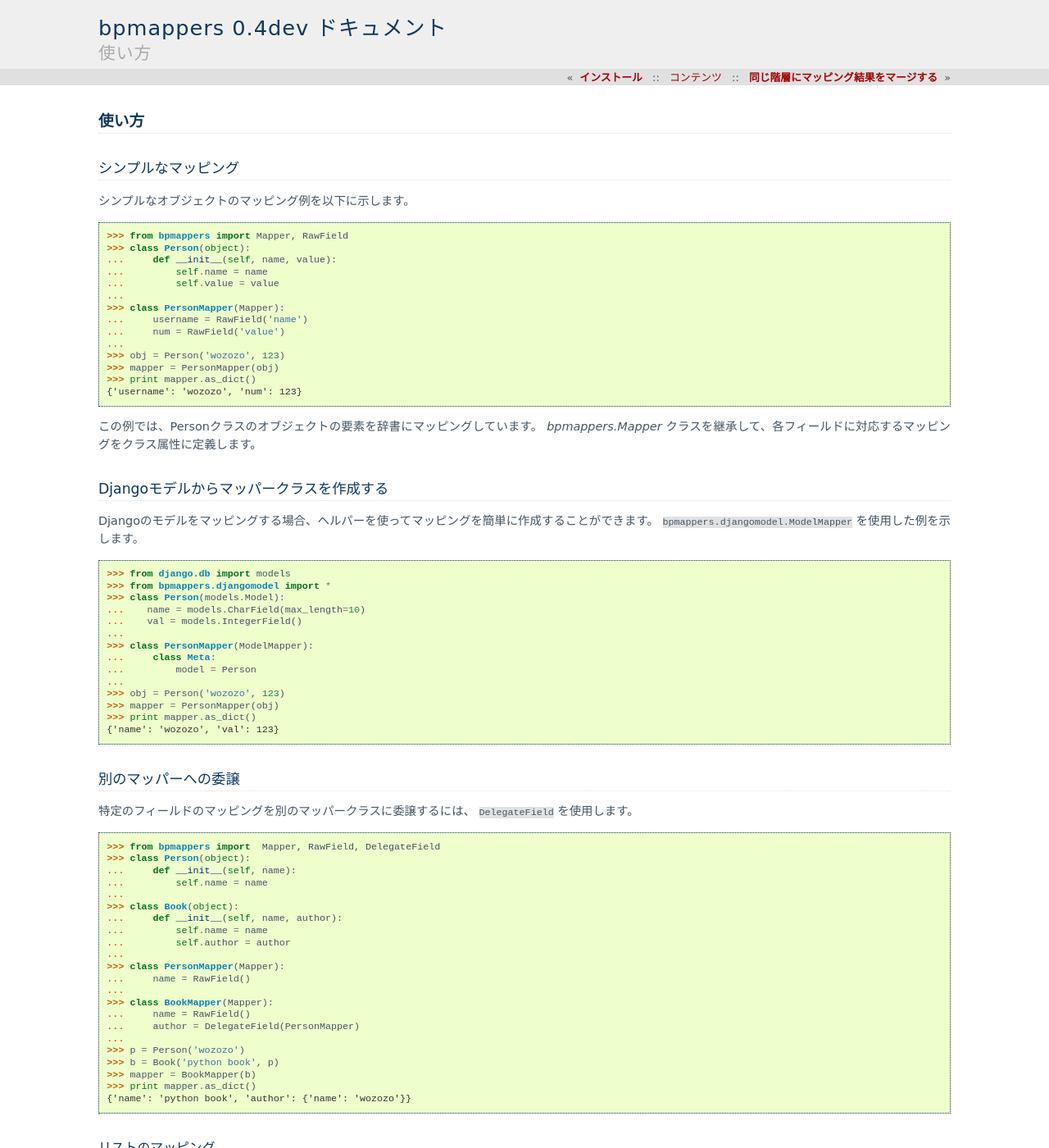
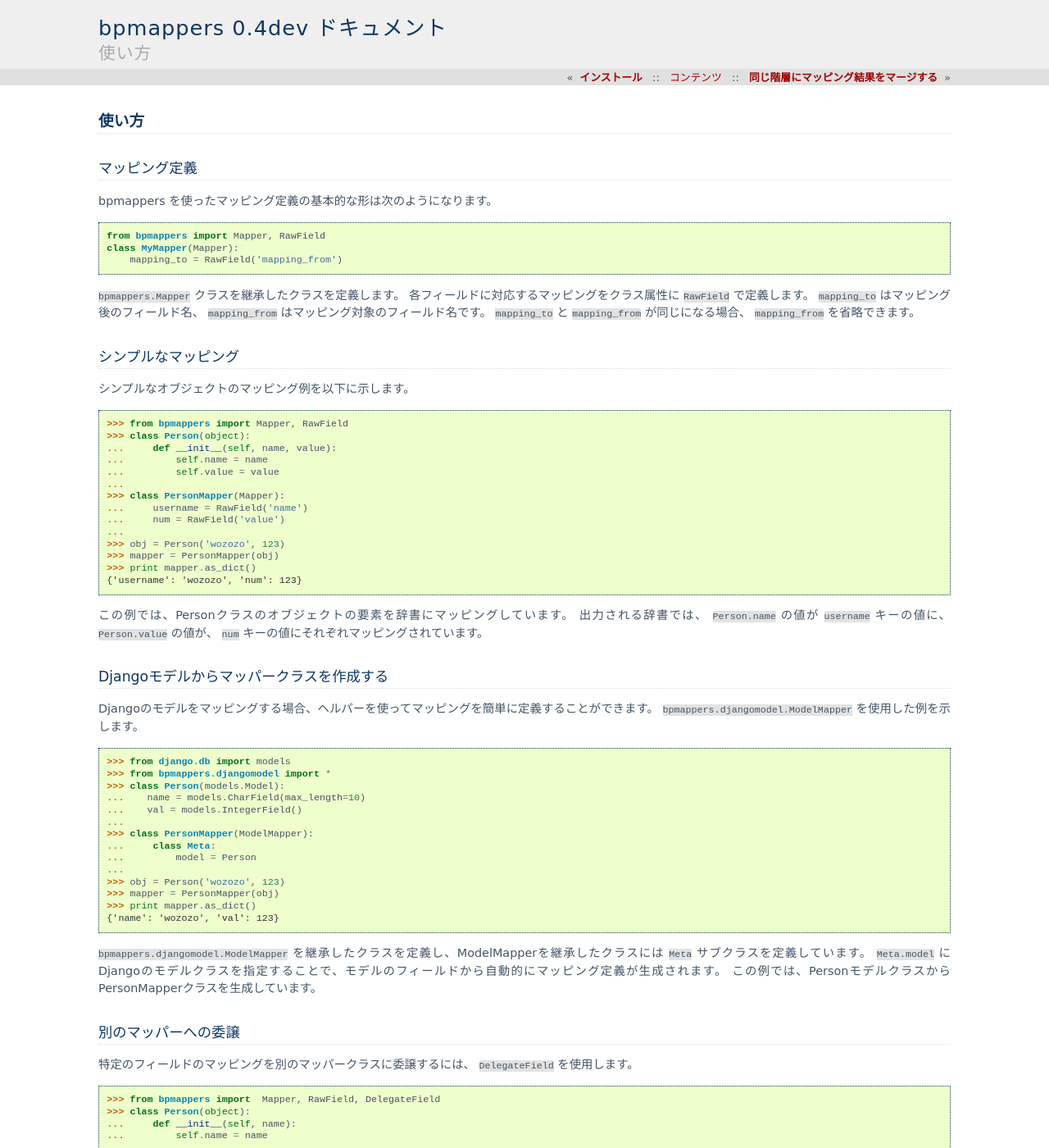
Before and after one commit to beproud/bpmappers, a Sphinx documentation site: the page built from docs/ja/source/usage.rst, in a window 1280 px wide and 1400 px high. Shown: the whole window at 82% size. Built offline with Sphinx 7.4.7, drawn with Linux system fonts in a browser that asks for light colours; some of the changed text lies outside the part shown.

Commit message:
update docs

```diff
--- a/docs/ja/source/intro.rst
+++ b/docs/ja/source/intro.rst
@@ -12,7 +12,7 @@
 
 レスポンスをJSONで返すとき、JSONのデータとモデルが一対一にならないことが頻繁にありました。
 
-例を示します。Personモデルを複数所有するTeamモデルがあったとします。TeamモデルのオブジェクトをJSONで返す `response_json` 関数を次のように書きました。
+例を示します。Personモデルを複数所有するTeamモデルがあったとします。TeamモデルのオブジェクトをJSONで返す ``response_json`` 関数を次のように書きました。
 
 .. code-block:: python
 
@@ -115,7 +115,7 @@
        team = Team.objects.get(pk=1)
        return HttpResponse(json.dumps(TeamPersonNameMapper(team).as_dict()))
 
-似たようなマッピングは、継承を使って定義しています。リスト内包表記は `ListDelegateField` で置き換えられています。
+似たようなマッピングは、継承を使って定義しています。リスト内包表記は ``ListDelegateField`` で置き換えられています。
 
 また、Mapperクラスにはフックポイントがいくつか用意されているため、後の変更や複雑なマッピングに対しても柔軟に対応できます。
 
--- a/docs/ja/source/usage.rst
+++ b/docs/ja/source/usage.rst
@@ -2,6 +2,22 @@
 
 使い方
 ======
+
+マッピング定義
+--------------
+
+bpmappers を使ったマッピング定義の基本的な形は次のようになります。
+
+.. code-block:: python
+
+   from bpmappers import Mapper, RawField
+   class MyMapper(Mapper):
+       mapping_to = RawField('mapping_from')
+
+``bpmappers.Mapper`` クラスを継承したクラスを定義します。
+各フィールドに対応するマッピングをクラス属性に ``RawField`` で定義します。
+``mapping_to`` はマッピング後のフィールド名、 ``mapping_from`` はマッピング対象のフィールド名です。
+``mapping_to`` と ``mapping_from`` が同じになる場合、 ``mapping_from`` を省略できます。
 
 シンプルなマッピング
 --------------------
@@ -26,12 +42,12 @@
    {'username': 'wozozo', 'num': 123}
 
 この例では、Personクラスのオブジェクトの要素を辞書にマッピングしています。
-`bpmappers.Mapper` クラスを継承して、各フィールドに対応するマッピングをクラス属性に定義します。
+出力される辞書では、 ``Person.name`` の値が ``username`` キーの値に、 ``Person.value`` の値が、 ``num`` キーの値にそれぞれマッピングされています。
 
 Djangoモデルからマッパークラスを作成する
 ----------------------------------------
 
-Djangoのモデルをマッピングする場合、ヘルパーを使ってマッピングを簡単に作成することができます。
+Djangoのモデルをマッピングする場合、ヘルパーを使ってマッピングを簡単に定義することができます。
 ``bpmappers.djangomodel.ModelMapper`` を使用した例を示します。
 
 .. code-block:: pycon
@@ -50,6 +66,10 @@
    >>> mapper = PersonMapper(obj)
    >>> print mapper.as_dict()
    {'name': 'wozozo', 'val': 123}
+
+``bpmappers.djangomodel.ModelMapper`` を継承したクラスを定義し、ModelMapperを継承したクラスには ``Meta`` サブクラスを定義しています。
+``Meta.model`` にDjangoのモデルクラスを指定することで、モデルのフィールドから自動的にマッピング定義が生成されます。
+この例では、PersonモデルクラスからPersonMapperクラスを生成しています。
 
 別のマッパーへの委譲
 --------------------
@@ -81,10 +101,13 @@
    >>> print mapper.as_dict()
    {'name': 'python book', 'author': {'name': 'wozozo'}}
 
+``bpmappers.DelegateField`` には、引数としてMapperを継承したクラスを指定します。
+この例では、 ``BookMapper.author`` の値は、 ``PersonMapper`` を使ってマッピングを行うように定義されています。
+
 リストのマッピング
 ~~~~~~~~~~~~~~~~~~
 
-リストなどのシーケンスをマッピングを委譲するには、 ``ListDelegateField`` を使用します。
+リストなどのシーケンスのマッピングを委譲するには、 ``ListDelegateField`` を使用します。
 
 .. doctest::
 
@@ -109,10 +132,13 @@
    >>> print mapper.as_dict()
    {'name': 'php', 'members': [{'name': 'wozozo'}, {'name': 'moriyoshi'}]}
 
+``bpmappers.ListDelegateField`` には、引数としてMapperを継承したクラスを指定します。
+この例では、 ``TeamMapper.members`` の値はリストとして展開されて、 ``PersonMapper`` を使ってマッピングを行うように定義されています。
+
 フックポイント
 --------------
 
-マッピング処理の途中で何か独自の処理を行いたい場合、いくつかのフックポイントを使用できます。
+マッピング処理の途中で何か追加の処理を行いたい場合、いくつかのフックポイントを使用できます。
 
 Mapper.filter_FOO
 ~~~~~~~~~~~~~~~~~
```
Also changed, not shown: docs/ja/source/reference.rst (+14 -2 lines), docs/ja/source/index.rst (line endings or trailing spaces).
